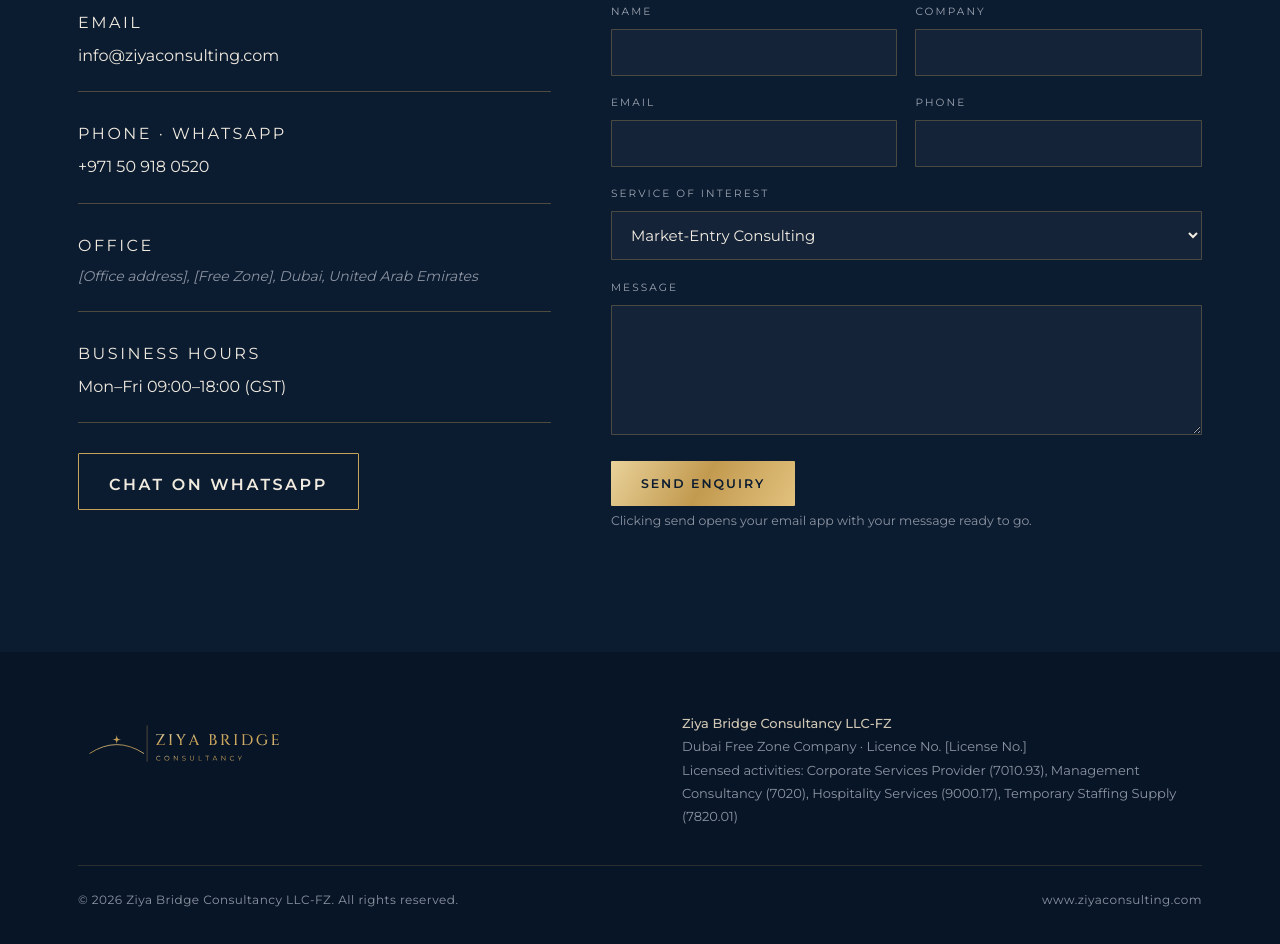
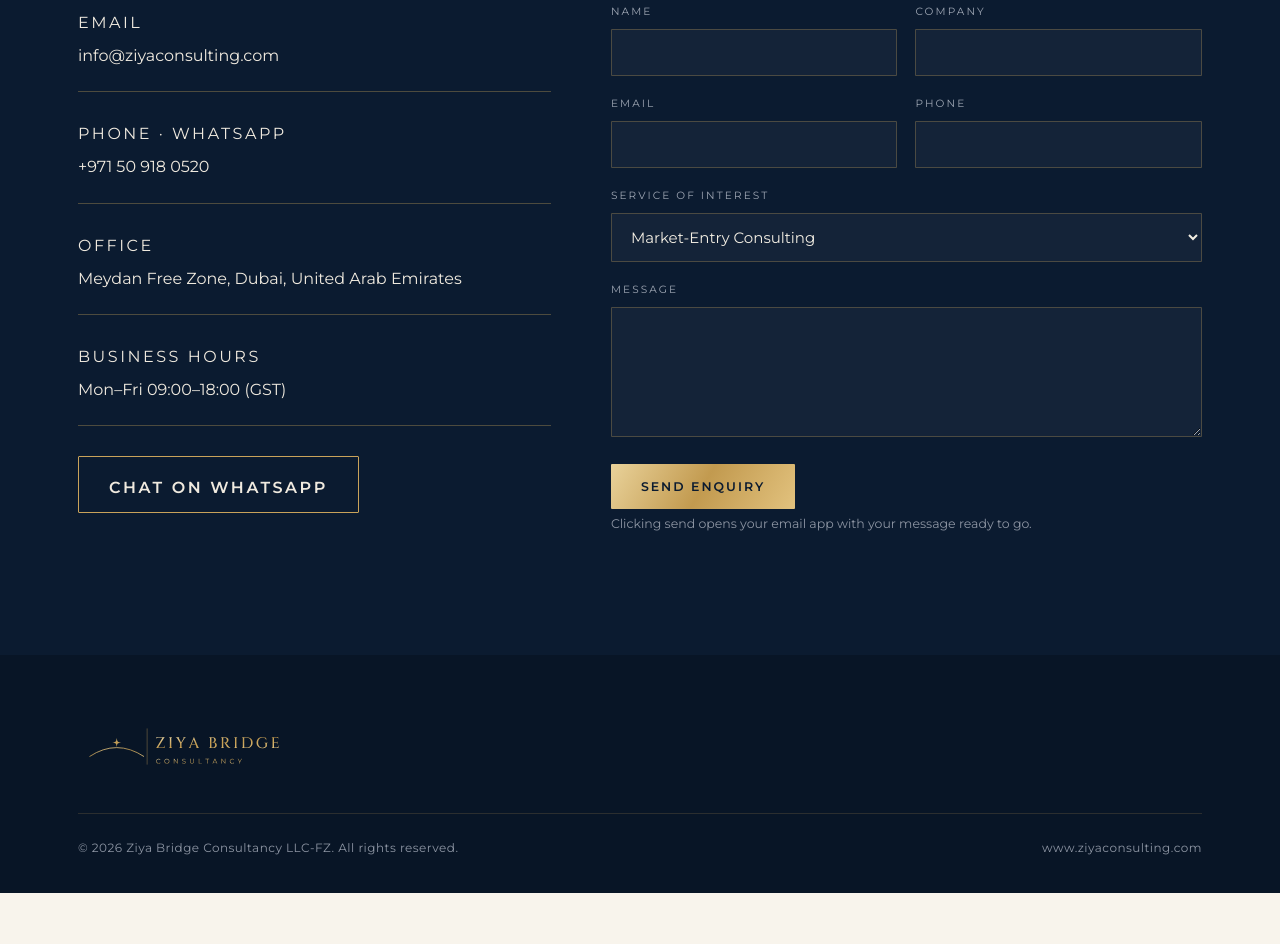
Before and after one commit to jihkim1210-dev/ZiyaBridgeConsultancy, a plain HTML site: page index.html in a window 1280 px wide. Shown: the part 7050-7994 px from the top of the page. After the commit the page ends 7943 px from the top, so only its background shows below. Drawn offline with Linux system fonts and the light colour scheme.

Commit message:
Footer: remove licence block; contact: Meydan Free Zone address
Co-Authored-By: Claude Opus 5.5 <noreply@anthropic.com>
Claude-Session: https://claude.ai/code/session_01L5W8EExV7vc3VZc2K69CoC

```diff
--- a/index.html
+++ b/index.html
@@ -500,7 +500,7 @@ footer{background:#081526;color:#8D95A3;padding:60px 0 34px;font-size:13px}
       <div class="c-info rv">
         <div><small><span data-ko>이메일</span><span data-en>Email</span></small><a href="mailto:info@ziyaconsulting.com">info@ziyaconsulting.com</a></div>
         <div><small><span data-ko>전화 · WhatsApp</span><span data-en>Phone · WhatsApp</span></small><a href="tel:+971509180520">+971 50 918 0520</a></div>
-        <div><small><span data-ko>주소</span><span data-en>Office</span></small><span class="ph">[Office address], [Free Zone], Dubai, United Arab Emirates</span></div>
+        <div><small><span data-ko>주소</span><span data-en>Office</span></small><span>Meydan Free Zone, Dubai, United Arab Emirates</span></div>
         <div><small><span data-ko>업무 시간</span><span data-en>Business Hours</span></small><span data-ko>월–금 09:00–18:00 (UAE 시간)</span><span data-en>Mon–Fri 09:00–18:00 (GST)</span></div>
         <div style="border:0"><a class="btn btn-line" style="margin-top:8px;display:inline-flex" href="https://wa.me/971509180520" target="_blank" rel="noopener"><span data-ko>WhatsApp으로 문의</span><span data-en>Chat on WhatsApp</span></a></div>
       </div>
@@ -531,12 +531,6 @@ footer{background:#081526;color:#8D95A3;padding:60px 0 34px;font-size:13px}
   <div class="wrap">
     <div class="f-top">
       <img src="assets/ziya-bridge-logo-horizontal.svg" alt="Ziya Bridge Consultancy">
-      <div class="f-legal">
-        <b>Ziya Bridge Consultancy LLC-FZ</b><br>
-        <span data-ko>두바이 프리존 법인 · 라이선스 번호 [License No.]</span><span data-en>Dubai Free Zone Company · Licence No. [License No.]</span><br>
-        <span data-ko>인가 업무: 기업 서비스 제공(7010.93), 경영 컨설팅(7020), 호스피탈리티 서비스(9000.17), 임시 인력 공급(7820.01)</span>
-        <span data-en>Licensed activities: Corporate Services Provider (7010.93), Management Consultancy (7020), Hospitality Services (9000.17), Temporary Staffing Supply (7820.01)</span>
-      </div>
     </div>
     <div class="f-bottom">
       <span>© <span id="yr">2026</span> Ziya Bridge Consultancy LLC-FZ. All rights reserved.</span>
```
